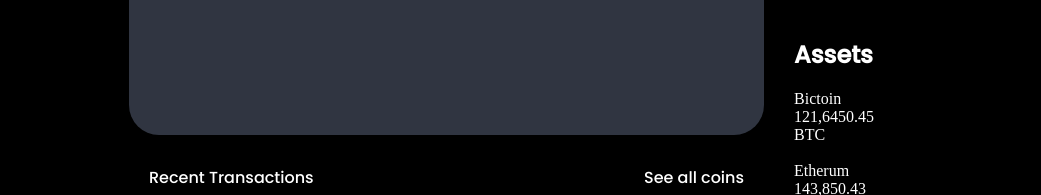
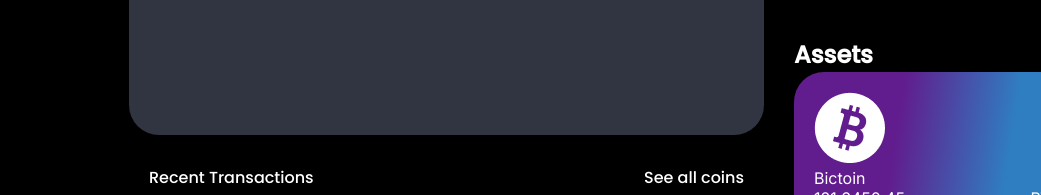
Before and after one commit to HyTaXx/Integration-maquette, a website: page index.html in a window 1280 px wide. Shown: the part 579-774 px from the top of the page, 239-1280 px from the left. Drawn offline with Linux system fonts and the light colour scheme.

Commit message:
:lipstick: Assets V1

```diff
--- a/index.html
+++ b/index.html
@@ -185,22 +185,22 @@
                 <div class="stock-assets">
                     <h2>Assets</h2>
                     <div>
-                        <div>
+                        <div class="fade1">
                             <div>
-                                <img src="" alt="">
+                                <img src="img/bictoin-icon.png" alt="">
                                 <p>Bictoin</p>
                             </div>
-                            <div>
+                            <div class="text-row">
                                 <p>121,6450.45</p>
                                 <p>BTC</p>
                             </div>
                         </div>
-                        <div>
+                        <div class="fade2">
                             <div>
-                                <img src="" alt="">
+                                <img src="img/Etherium-icon.png" alt="">
                                 <p>Etherum</p>
                             </div>
-                            <div>
+                            <div class="text-row">
                                 <p>143,850.43</p>
                                 <p>ETH</p>
                             </div>
--- a/style/style.scss
+++ b/style/style.scss
@@ -207,6 +207,26 @@ body{
     margin-top: 40px;
 }
 
+.text-row{
+    display: flex;
+    flex-direction: row;
+    justify-content: space-between;
+}
+
+.fade1{
+    font-family: 'Inter',sans-serif;
+    padding: 20px;
+    background: linear-gradient(98.73deg, #611D8D 35.75%, #2F7EC1 73.26%);
+    border-radius: 30px;
+}
+
+.fade2{
+    font-family: 'Inter',sans-serif;
+    padding: 20px;
+    background: linear-gradient(99.56deg, #FAFF00 35.82%, #29ABE2 64.75%, rgba(255, 255, 255, 0.7) 91.33%);
+    border-radius: 30px;
+}
+
 .stock-transactions2{
     display: flex;
     flex-direction: row;
```
Also changed, not shown: img/Etherium-icon.png (added), img/bictoin-icon.png (added), style/style.css, 1 other file.
